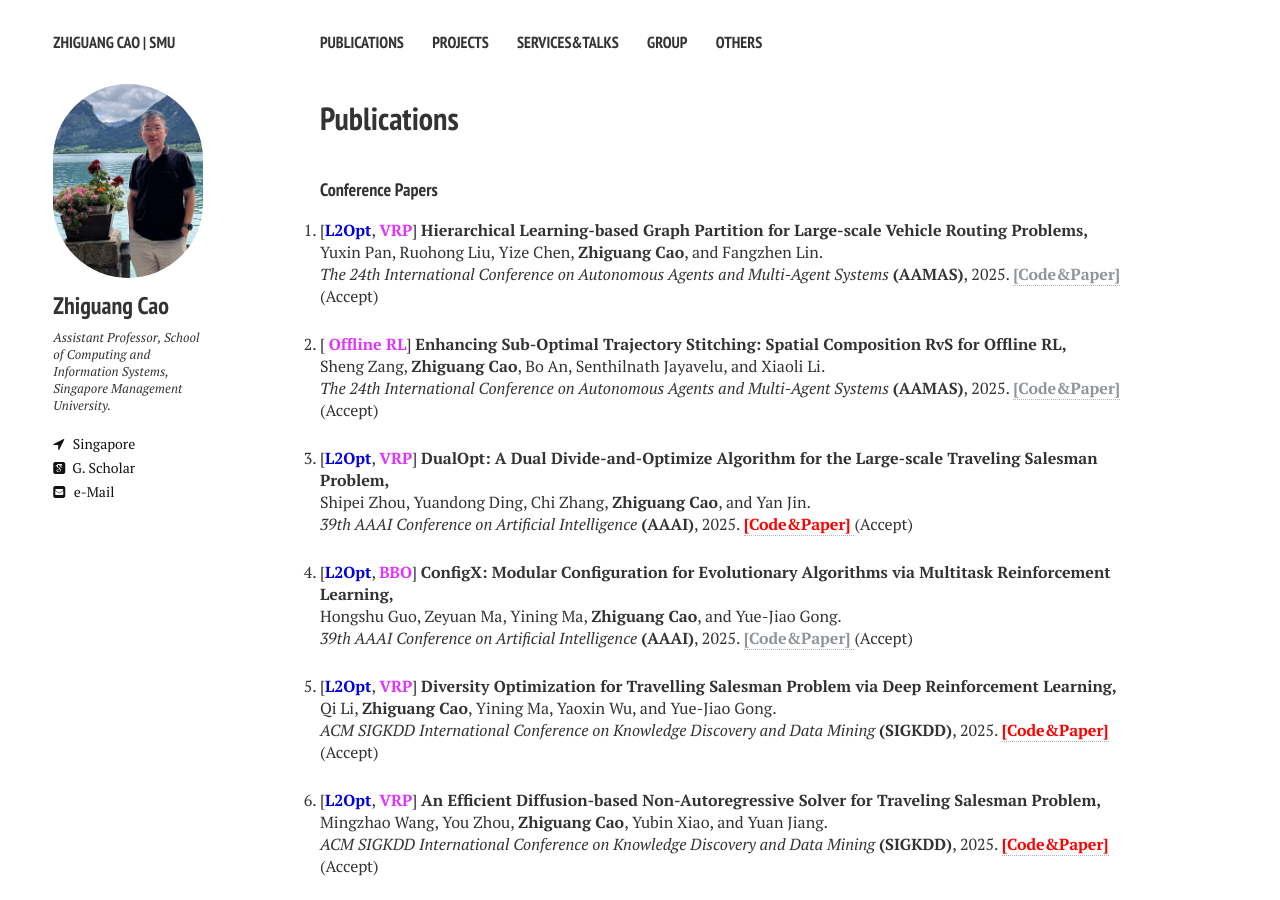
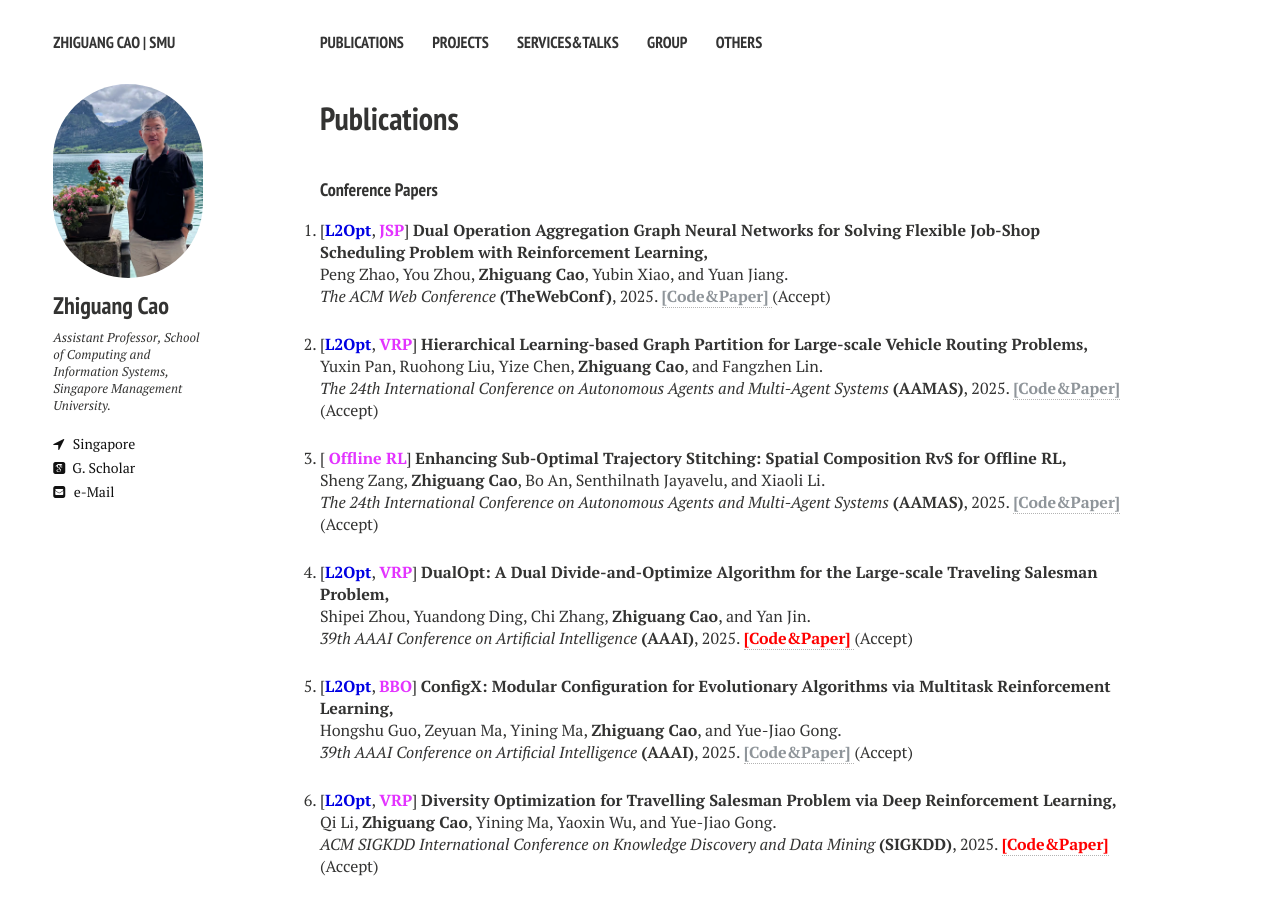
Before and after one commit to zhiguangcaosg/zhiguangcaosg.github.io, a Jekyll site: the page built from publications.md, in a window 1280 px wide and 900 px high. Built offline with Jekyll 4.4.1, drawn with Linux system fonts in a browser that asks for light colours; nearby versions of some CDN libraries.

Commit message:
Update publications.html

```diff
--- a/_layouts/publications.html
+++ b/_layouts/publications.html
@@ -89,6 +89,14 @@ div.bibtex pre { font-size: 75%; overflow: auto;  width: 100%; padding: 0em 0em;
 
     <!-- Item: Caelles2016 -->
 <ol style="padding-left:0px;">
+
+<li>
+<p>
+[<font color="#0000E3"><b>L2Opt</b></font>, <font color="#E333FF"><b>JSP</b></font>] <b>Dual Operation Aggregation Graph Neural Networks for Solving Flexible Job-Shop Scheduling Problem with Reinforcement Learning,</b>
+<br> Peng Zhao, You Zhou, <b>Zhiguang Cao</b>, Yubin Xiao, and Yuan Jiang.<br>
+<i>The ACM Web Conference</i> <b>(TheWebConf)</b>, 2025. <a href="https://zhiguangcaosg.github.io/publications/"> <font color="#8F959A"><b>[Code&Paper]</b> </font></a> (Accept)
+</p>
+</li>
 
 <li>
 <p>
```
